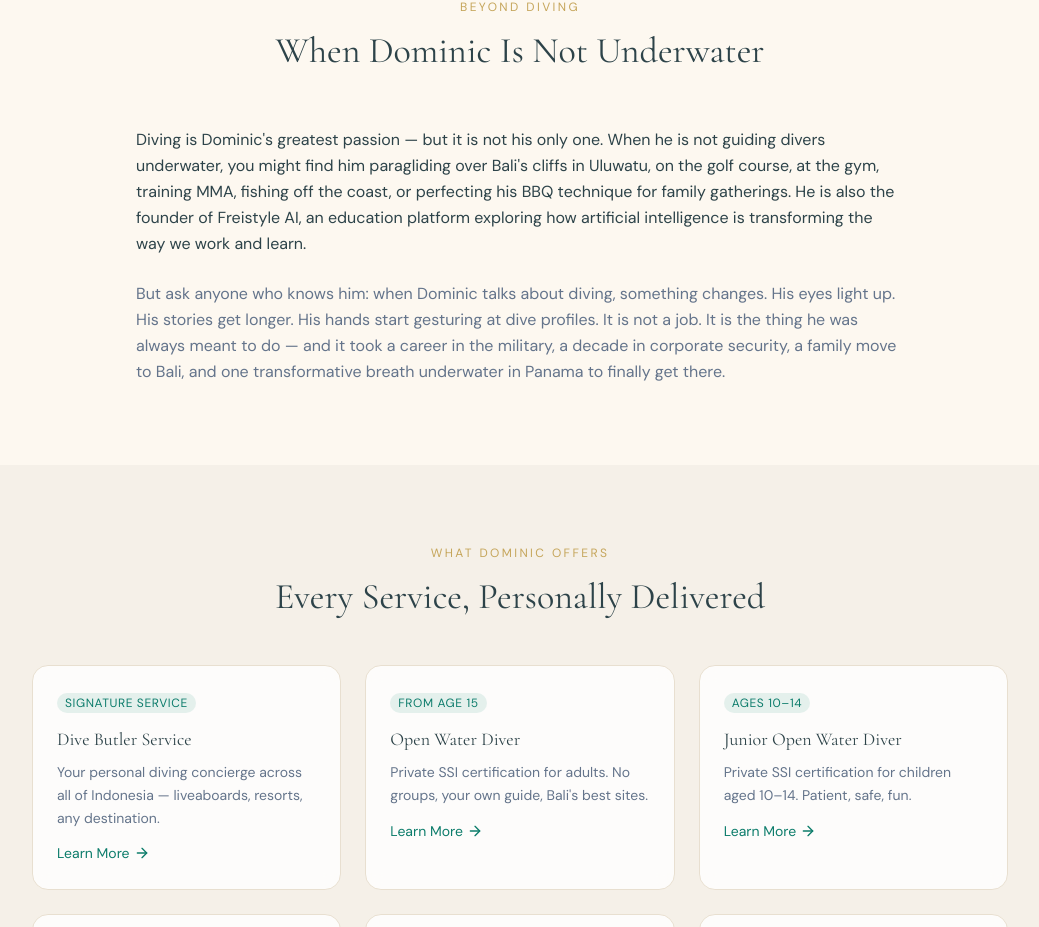
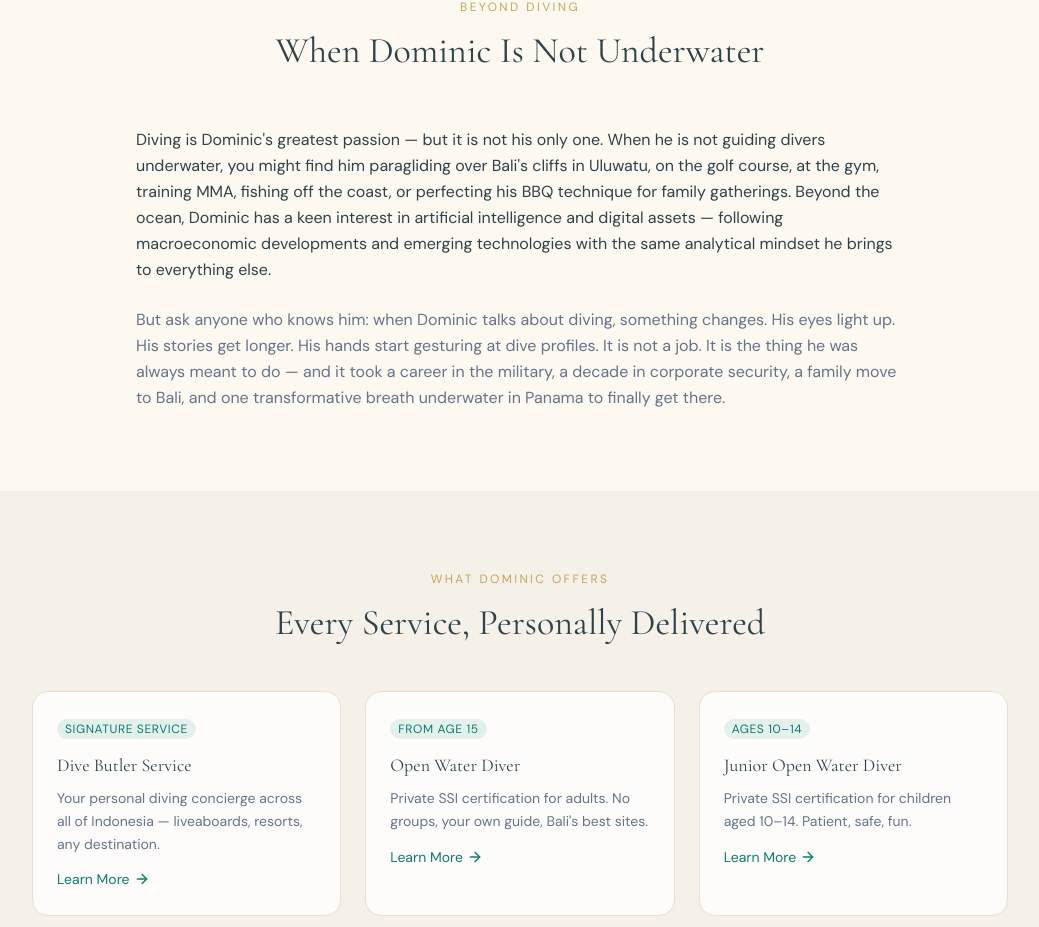
Before and after one commit to Raptor78Bali/boutique-diving-bali, a Next.js app: page /about in a window 1280 px wide. Shown: the part 3916-4843 px from the top of the page, without its empty margins (120-1159 px from the left). Built offline with nearby package versions, Linux system fonts and the light colour scheme.

Commit message:
Replace Freistyle AI mention with broader interests on About page

```diff
--- a/src/app/about/page.tsx
+++ b/src/app/about/page.tsx
@@ -348,7 +348,7 @@ export default function AboutPage() {
  <FadeInUp delay={0.1}>
  <div className="max-w-3xl mx-auto">
  <p className="text-[#2D4349] font-sans leading-relaxed mb-6">
- Diving is Dominic&apos;s greatest passion — but it is not his only one. When he is not guiding divers underwater, you might find him paragliding over Bali&apos;s cliffs in Uluwatu, on the golf course, at the gym, training MMA, fishing off the coast, or perfecting his BBQ technique for family gatherings. He is also the founder of Freistyle AI, an education platform exploring how artificial intelligence is transforming the way we work and learn.
+ Diving is Dominic&apos;s greatest passion — but it is not his only one. When he is not guiding divers underwater, you might find him paragliding over Bali&apos;s cliffs in Uluwatu, on the golf course, at the gym, training MMA, fishing off the coast, or perfecting his BBQ technique for family gatherings. Beyond the ocean, Dominic has a keen interest in artificial intelligence and digital assets — following macroeconomic developments and emerging technologies with the same analytical mindset he brings to everything else.
  </p>
  <p className="text-[#64748B] font-sans leading-relaxed">
  But ask anyone who knows him: when Dominic talks about diving, something changes. His eyes light up. His stories get longer. His hands start gesturing at dive profiles. It is not a job. It is the thing he was always meant to do — and it took a career in the military, a decade in corporate security, a family move to Bali, and one transformative breath underwater in Panama to finally get there.
```
